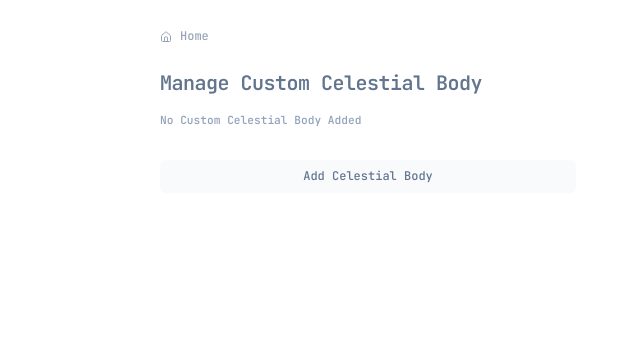
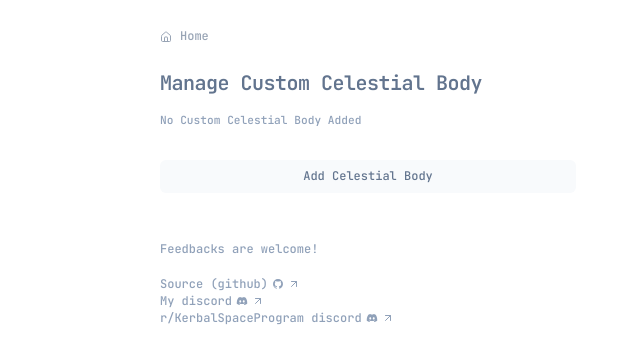
Before and after one commit to alfonsusac/ksp-helper, a Next.js app: page /custom-body in a window 1280 px wide. Shown: the top 364 px of the page, without its empty margins (272-912 px from the left). Built offline with nearby package versions, Linux system fonts and the light colour scheme.

Commit message:
add footer to more places

```diff
--- a/src/app/custom-antenna/page.tsx
+++ b/src/app/custom-antenna/page.tsx
@@ -4,6 +4,7 @@ import { cns } from "@/design-system"
 import { prettyNum } from "@/lib/prettier"
 import { HomeButton, Muted } from "@/ui/common"
 import { BackOrHomeButton } from "@/ui/common.client"
+import { Footer } from "@/ui/footer"
 import { EmojioneMonotoneSatelliteAntenna } from "@/ui/icons"
 import { NumberInput, TabSelectRow, TextInput } from "@/ui/input"
 import { useGlobalSettings, type GlobalSettings } from "@/ui/settings-section"
@@ -63,7 +64,7 @@ export default function CustomAntennaPage() {
         </div>
 
       </div>
-
+      <Footer />
     </div>
   )
 }
--- a/src/app/custom-body/page.tsx
+++ b/src/app/custom-body/page.tsx
@@ -4,6 +4,7 @@ import { cns } from "@/design-system"
 import { prettyNum } from "@/lib/prettier"
 import { HomeButton, Muted } from "@/ui/common"
 import { BackOrHomeButton } from "@/ui/common.client"
+import { Footer } from "@/ui/footer"
 import { NumberInput, TextInput } from "@/ui/input"
 import { useGlobalSettings, type GlobalSettings } from "@/ui/settings-section"
 import { Suspense, useEffect, useState } from "react"
@@ -61,7 +62,7 @@ export default function CustomPlanetsPage() {
         </div>
 
       </div>
-
+      <Footer />
     </div>
   )
 }
--- a/src/app/layout.tsx
+++ b/src/app/layout.tsx
@@ -4,6 +4,7 @@ import "./globals.css"
 import { Analytics } from "@vercel/analytics/next"
 import { cns } from "@/design-system"
 import { Suspense } from "react"
+import { Footer } from "@/ui/footer"
 
 const geistSans = Geist({
   variable: "--font-geist-sans",
@@ -33,7 +34,7 @@ export default function RootLayout({
     >
       <body className={cns.bg("min-h-full")}>
         <div className="root">
-          <div className="flex flex-col items-center">
+          <div className={cns.text.base("flex flex-col items-center")}>
             <Analytics />
             {children}
           </div>
--- a/src/ui/footer.tsx
+++ b/src/ui/footer.tsx
@@ -3,7 +3,7 @@ import { IcBaselineDiscord, LucideArrowUpRight, MdiGithub } from "./icons"
 
 export function Footer() {
   return (
-    <footer className={cns.text.muted("text-sm")}>
+    <footer className={cns.text.muted("text-sm py-8")}>
       <div>Feedbacks are welcome!</div>
       <br />
       <a className="flex gap-1 items-center hover:underline cursor-pointer" target="_blank" href="https://github.com/alfonsusac/ksp-helper">
```
